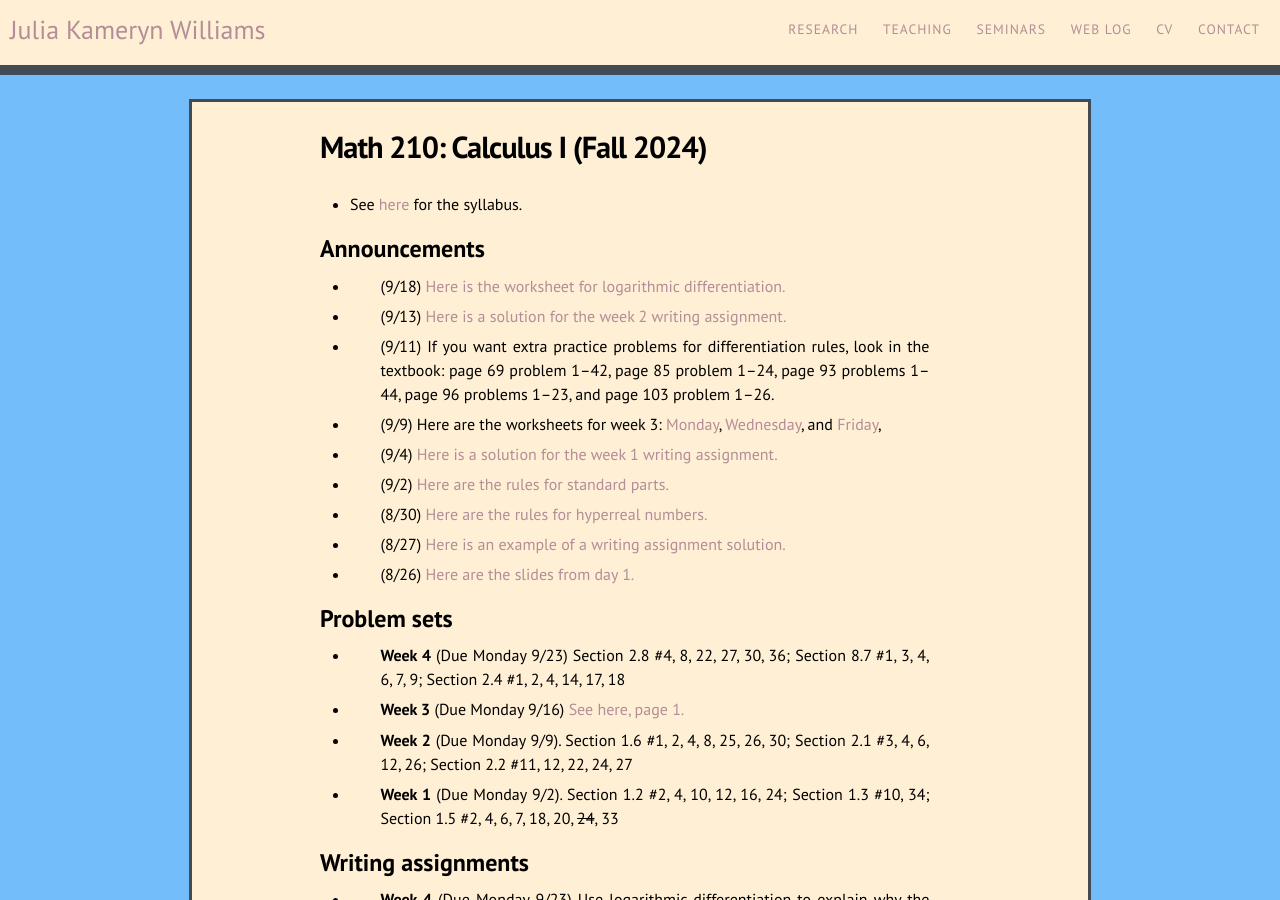
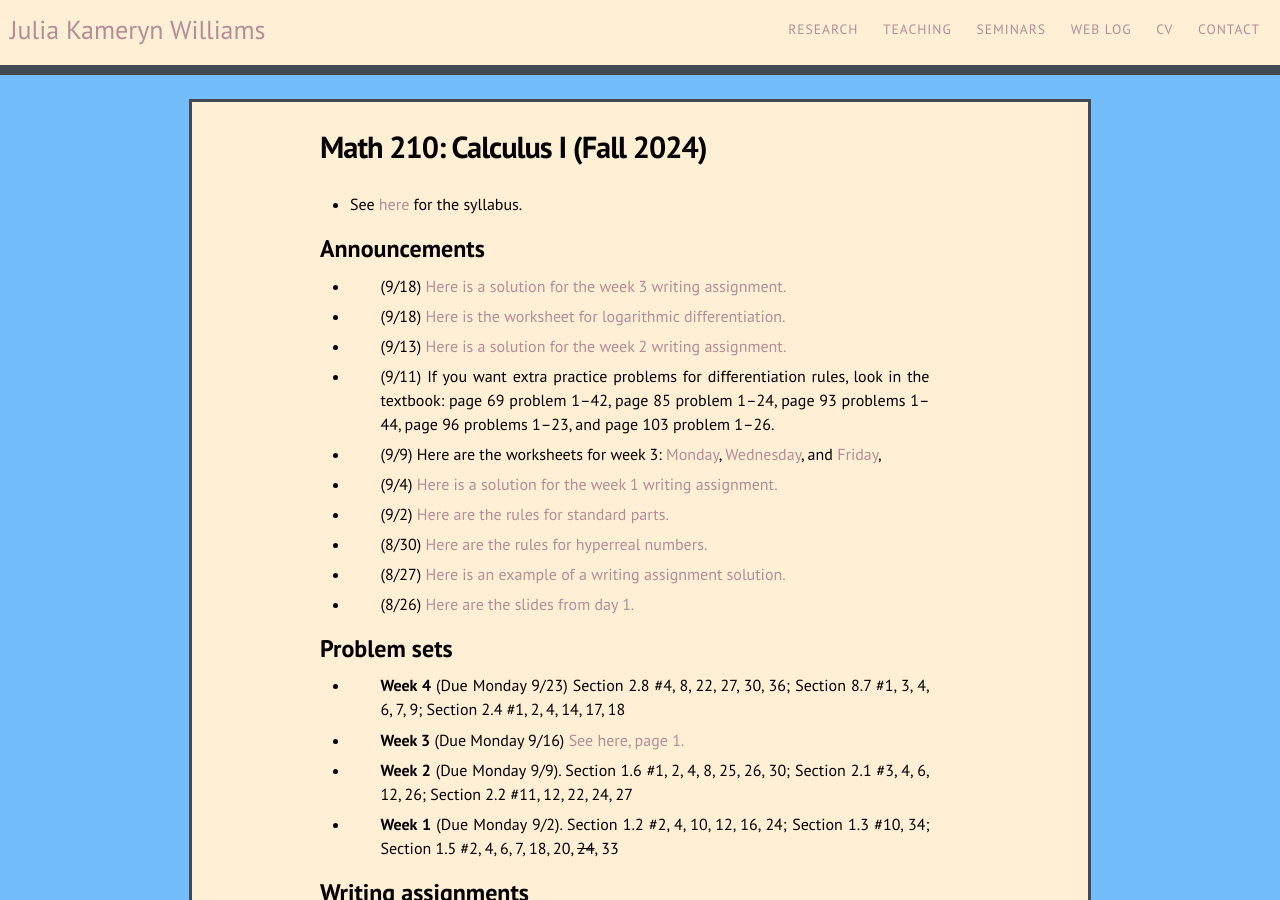
Before and after one commit to kamerynjw/kamerynjw.github.io, a Jekyll site: the page built from teaching/2024/math210.md, in a window 1280 px wide and 900 px high. Built offline with Jekyll 4.4.1, drawn with Linux system fonts in a browser that asks for light colours; nearby versions of some CDN libraries; formulas are drawn with MathJax 3.

Commit message:
added w3 writing solution

```diff
--- a/teaching/2024/math210.md
+++ b/teaching/2024/math210.md
@@ -9,6 +9,8 @@ permalink: /teaching/2024/math210/
 
 Announcements
 -------------
+
+* (9/18) [Here is a solution for the week 3 writing assignment.]({{ page.url }}week3-writing.pdf)
 
 * (9/18) [Here is the worksheet for logarithmic differentiation.]({{ page.url }}log-diff.pdf)
 
```
Also changed, not shown: 1 other file.
